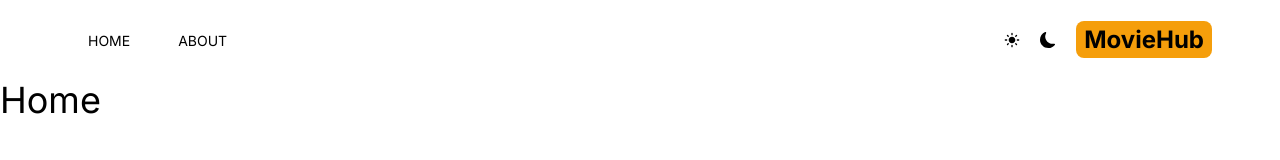
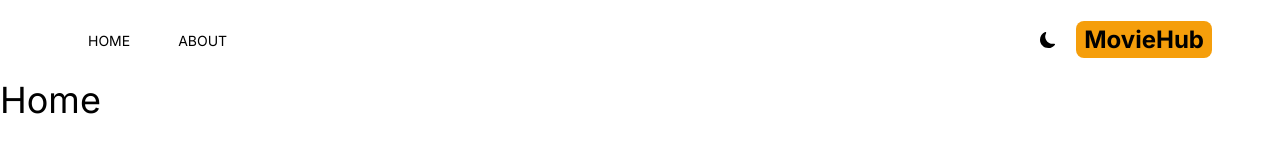
Before and after one commit to devmad001/movie_nextjs, a Next.js app: page / in a window 1280 px wide. Shown: the top 160 px of the page. Built offline with nearby package versions, Linux system fonts and the light colour scheme.

Commit message:
set conditional operation for themes

```diff
--- a/src/components/DarkModeSwitch.tsx
+++ b/src/components/DarkModeSwitch.tsx
@@ -5,12 +5,16 @@ import React from 'react';
 import {MdLightMode} from "react-icons/md";
 import {BsFillMoonFill} from "react-icons/bs";
 import {useTheme} from "next-themes";
+
 const DarkModeSwitch = () => {
     const {systemTheme, theme, setTheme} = useTheme();
+    const currentTheme = theme === "system" ? systemTheme : theme;
     return (
+
         <>
-            <MdLightMode/>
-            <BsFillMoonFill/>
+            {currentTheme === "dark" ? (<MdLightMode/>) : (<BsFillMoonFill/>)}
+
+
         </>
     );
 };
```
